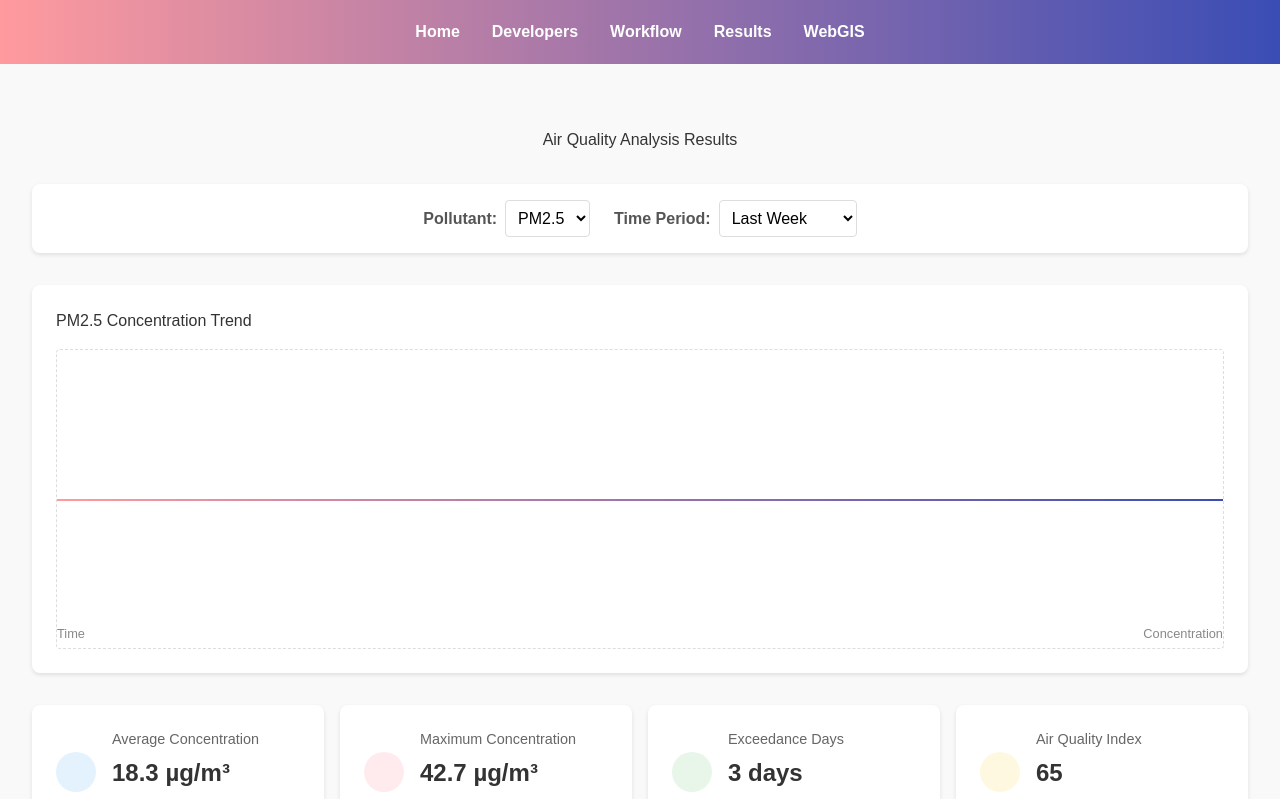
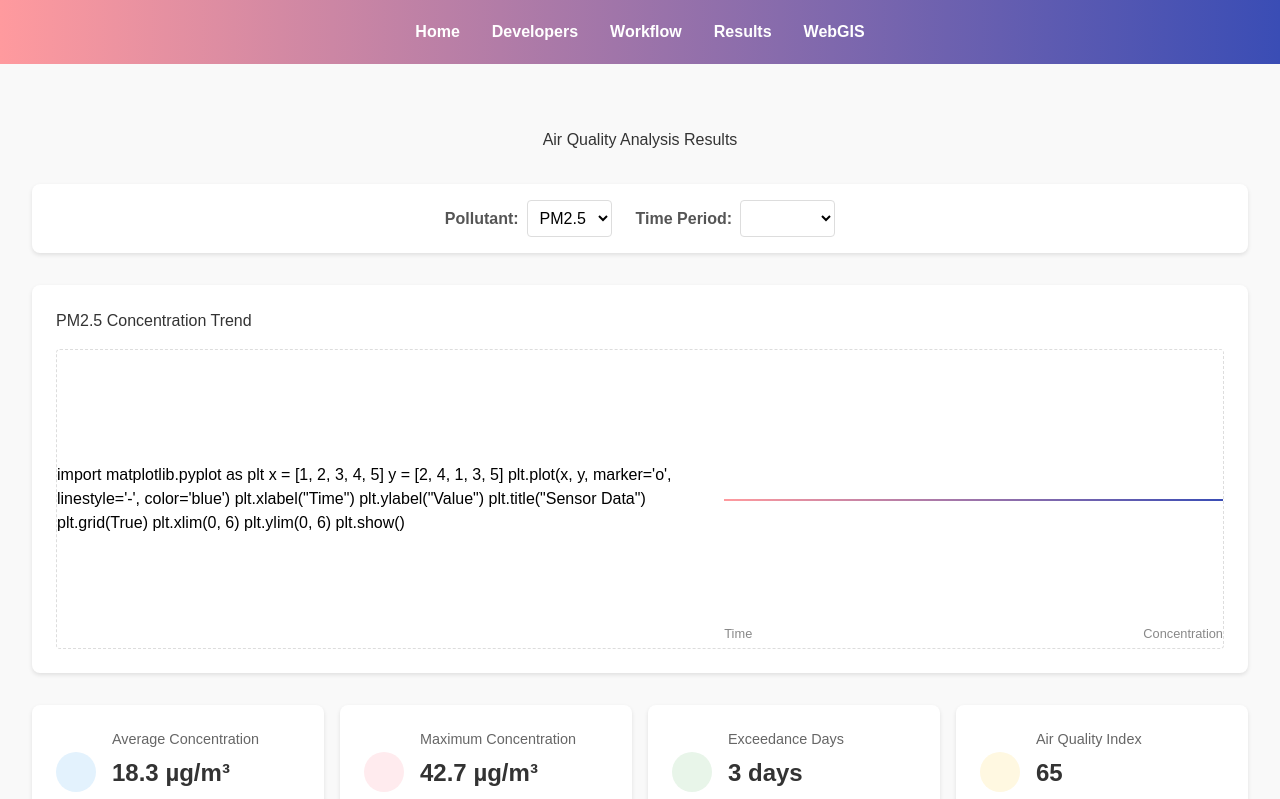
Before and after one commit to Yingbo2077/webgis_vue, a Vue app: page /results in a window 1280 px wide. Shown: the top 799 px of the page. Built offline with nearby package versions, Linux system fonts and the light colour scheme.

Commit message:
Update ResultPage.vue

```diff
--- a/src/views/ResultPage.vue
+++ b/src/views/ResultPage.vue
@@ -19,10 +19,8 @@
         <div class="filter-group">
           <label for="time-period">Time Period:</label>
           <select id="time-period" v-model="selectedTimePeriod">
-            <option value="day">Last 24 Hours</option>
-            <option value="week">Last Week</option>
-            <option value="month">Last Month</option>
-            <option value="year">Last Year</option>
+            <option value="month">Monthly</option>
+            <option value="year">Yearly</option>
           </select>
         </div>
       </div>
@@ -31,6 +29,26 @@
         <div class="chart-container">
           <h3>{{ selectedPollutantLabel }} Concentration Trend</h3>
           <div class="chart-placeholder">
+
+
+            import matplotlib.pyplot as plt
+
+            x = [1, 2, 3, 4, 5]
+            y = [2, 4, 1, 3, 5]
+
+            plt.plot(x, y, marker='o', linestyle='-', color='blue')
+            plt.xlabel("Time")
+            plt.ylabel("Value")
+            plt.title("Sensor Data")
+            plt.grid(True)
+            plt.xlim(0, 6)
+            plt.ylim(0, 6)
+            plt.show()
+
+
+
+
+
             <!-- This will be replaced with an actual chart component in the future -->
             <div class="chart-mock">
               <div class="chart-line"></div>
```
